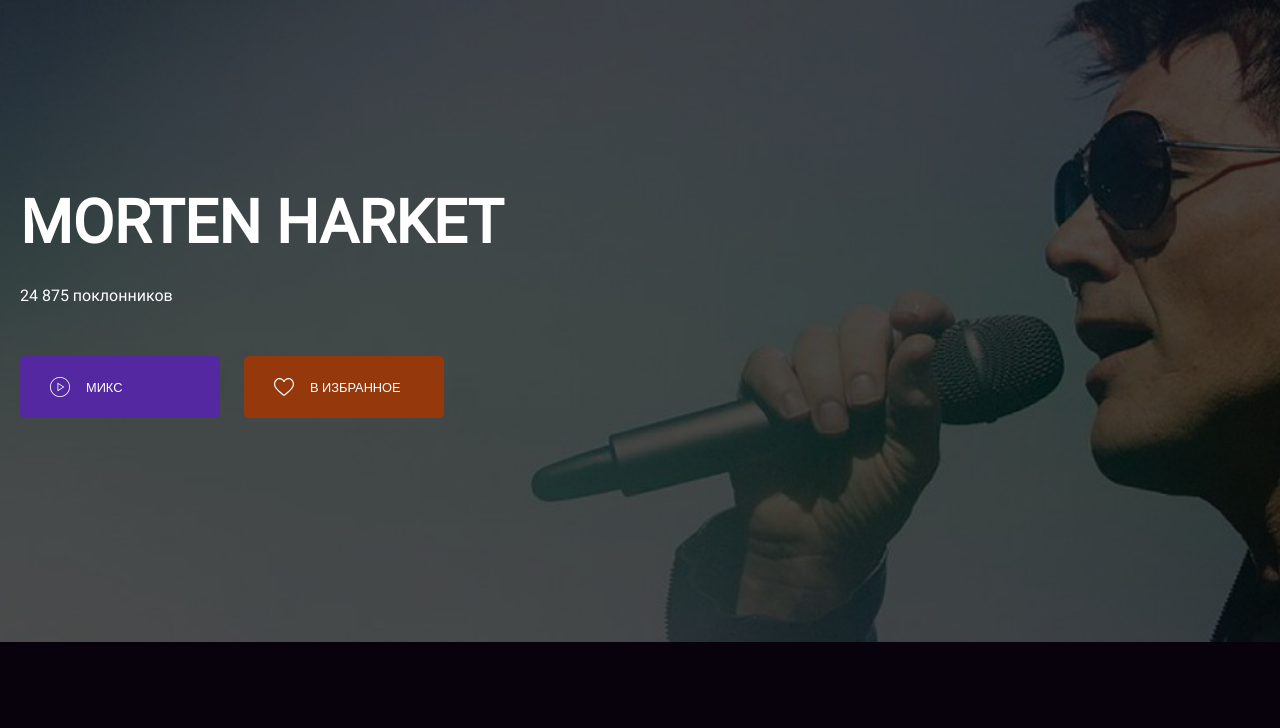
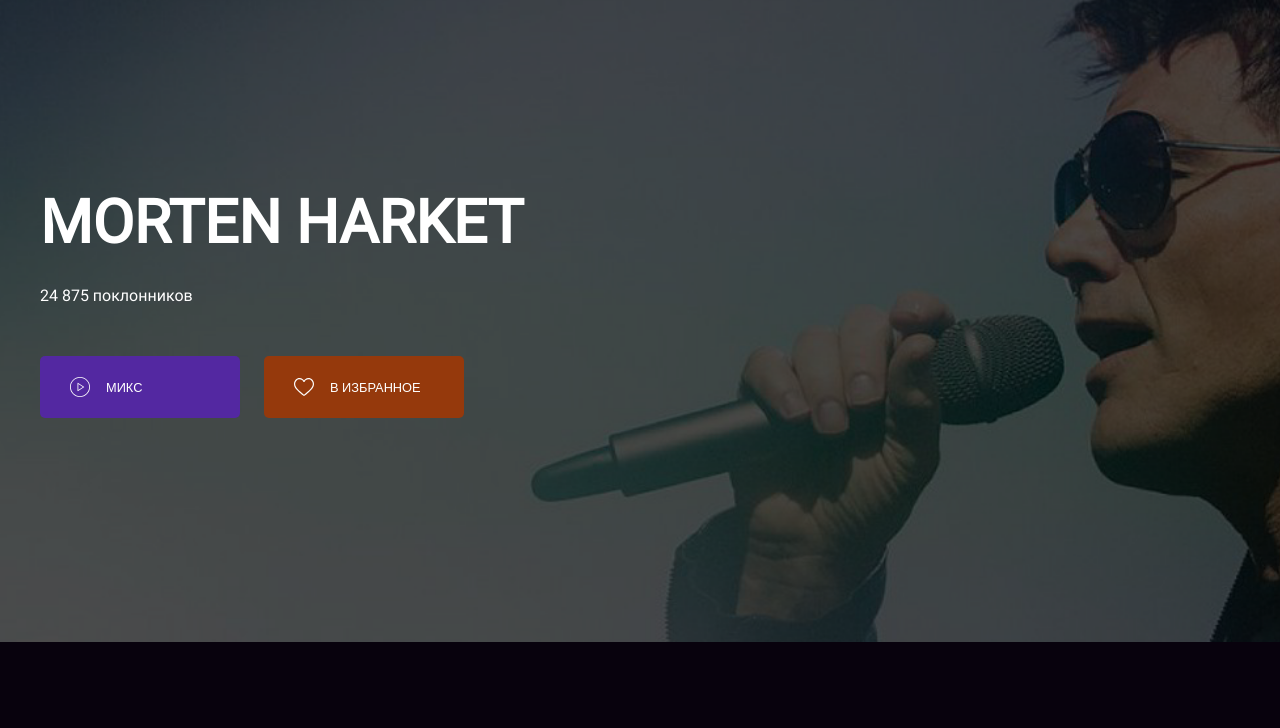
Before and after one commit to frauHannaG/layout-designer-project-56, a plain HTML site: page src/artist.html in a window 1280 px wide. Shown: the part 72-800 px from the top of the page. Drawn offline with Linux system fonts and the light colour scheme.

Commit message:
fix artist main container

```diff
--- a/src/artist.html
+++ b/src/artist.html
@@ -31,15 +31,15 @@
         </div>
       </div>
 
-      <section id="page-description" class="container text-align-left">
-        <!-- <div class="container text-align-left"> -->
+      <section id="page-description">
+        <div class="container text-align-left">
           <h1 class="upper artist-title">Morten Harket</h1>
           <p class="artist-text">24 875 поклонников</p>
           <div class="btn-wrapper">
             <button href="#" class="btn svg-btn upper"><img src="images/play-button.svg" alt="play" class="svg-img mr-16">Микс</button>
             <button href="#" class="btn svg-btn upper"><img src="images/heart.svg" alt="heart" class="svg-img mr-16">В избранное</button>
           </div>
-          <!-- </div> -->
+          </div>
       </section>
     </header>
 
```
